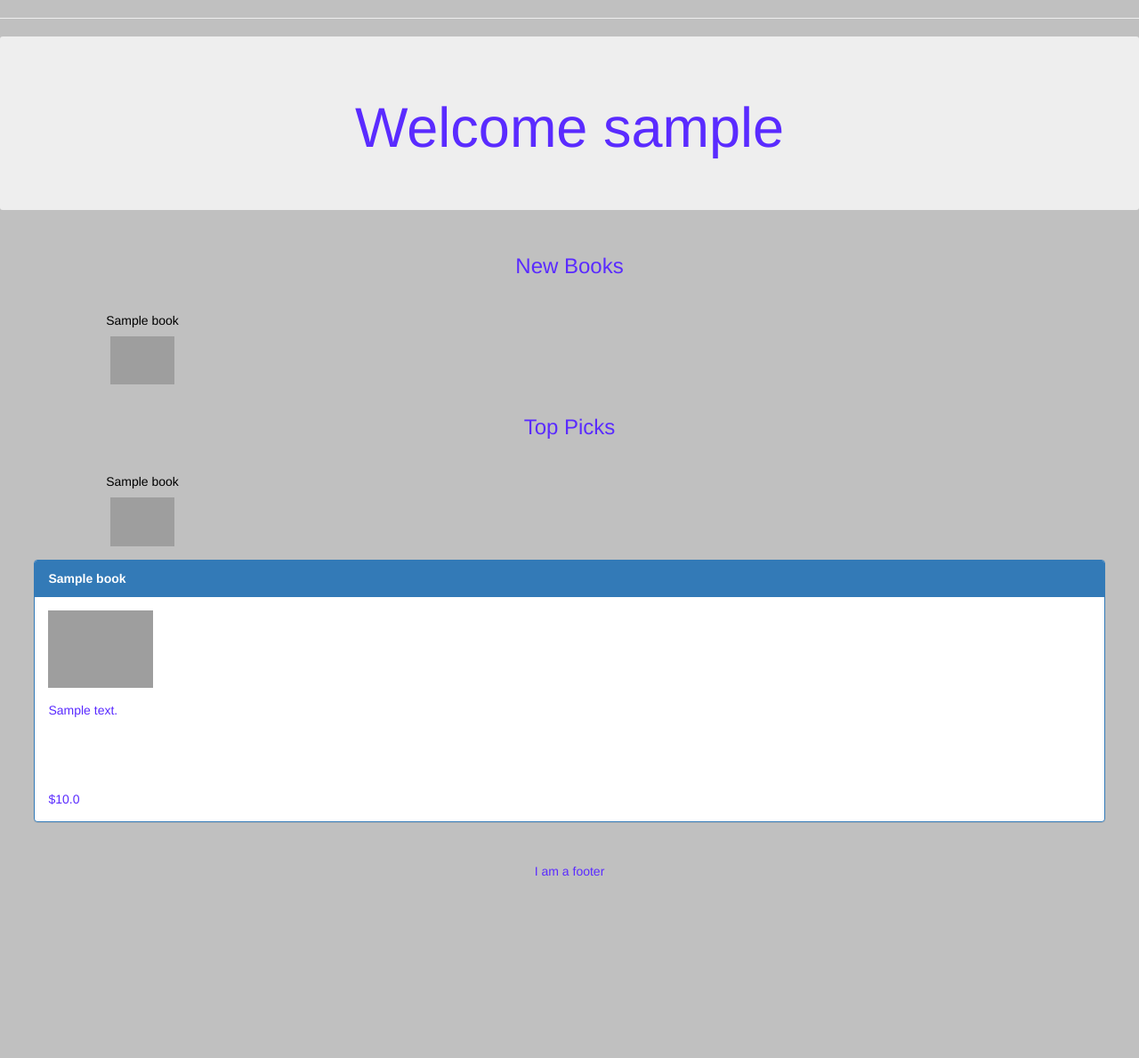
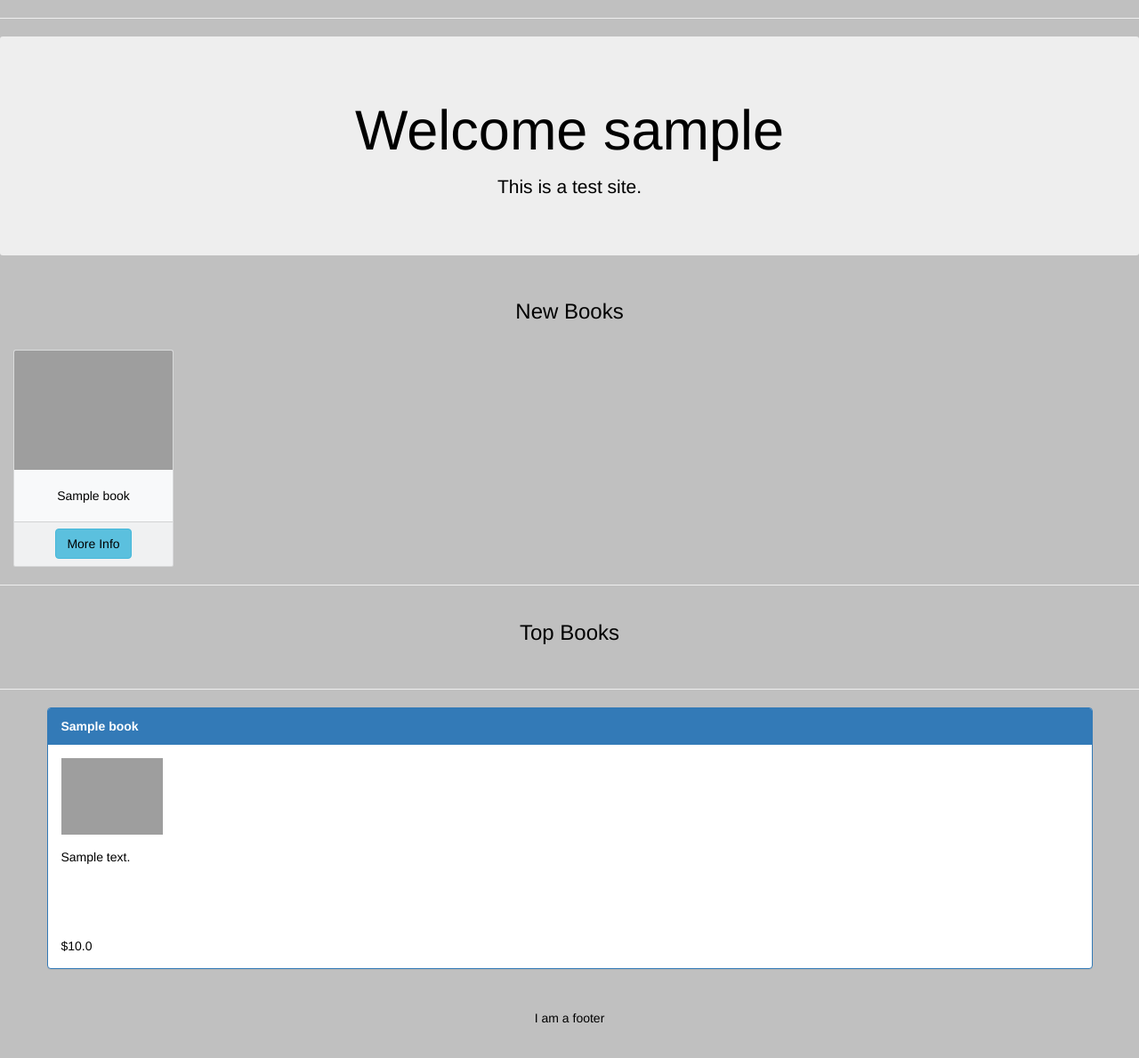
Before and after one commit to Gurjit29/BookstoreApp, a Flask app: page / in a window 1280 px wide. Shown: the part 62-1251 px from the top of the page at 89% size. Before the commit the page ends 1047 px from the top, so only its background shows below. Run offline with Flask 2, Linux system fonts and the light colour scheme; a user stored in the database is signed in; tables that the repository leaves empty hold one stand-in row (values such as "Sample post"); some libraries are stand-ins or nearby versions; grey boxes are pictures that could not be loaded.

Commit message:
fixed up main pages

```diff
--- a/app/static/custom.css
+++ b/app/static/custom.css
@@ -48,3 +48,7 @@ a:hover{
 .container{
     background-color: #C0C0C0;
 }
+
+hr.style1{
+	border-top: 1px solid #8c8b8b;
+}
--- a/app/templates/base.html
+++ b/app/templates/base.html
@@ -15,7 +15,7 @@
     {% endif %}
 
 </head>
-<body style="background-color:#C0C0C0; color: #5A2BFF;" >
+<body style="background-color:#C0C0C0; color: black;" >
 
 <nav class="navbar navbar-expand-lg navbar-light bg-light ">
 <div class = "container" >
--- a/app/templates/index.html
+++ b/app/templates/index.html
@@ -5,44 +5,57 @@
 {% block content %}
 
 <div class="jumbotron text-center">
-    <h1>Welcome {{current_user.username }}</h1>
+    <h1 class="display-4">Welcome {{current_user.username }}</h1>
+    <p class="lead">This is a test site.</p>
 </div>
 
 <div class="container-fluid bg-3 text-center">
     <h3>New Books</h3><br>
     <div class="row">
-    {% for book in books %}
+        {% for book in books[:4]%}
         <div class="col-sm-3">
-        <h5><a href="/book?id={{book.id}}">{{book.title}}</a></h5>
-        <a href="/book?id={{book.id}}">
-        <img class="mb-4" src="{{book.url}}" class="img-responsive"
-        style="width:25%" alt="Book Image">
-    </a>
+            <div class="card w-40 h-100 text-center bg-light" style="width: 18rem;">
+                <img class="card-img-top" src="{{book.url}}" alt="Card image cap">
+                <div class="card-body">
+                    <h5 class="card-title">{{book.title}}</h5>
                 </div>
-    <br>
-    {% endfor %}
+                <div class="card-footer">
+                    <a href="/book?id={{book.id}}" class="btn btn-info">More Info</a>
                 </div>
             </div>
-
-<div class="container-fluid bg-2 text-center">
-    <h3>Top Picks</h3><br>
-    <div class="row">
-    {% for book in books %}
-    <div class="col-sm-3">
-        <h5><a href="/book?id={{book.id}}">{{book.title}}</a></h5>
-        <a href="/book?id={{book.id}}">
-        <img class="mb-4" src="{{book.url}}" class="img-responsive"
-        style="width:25%" alt="Book Image">
-        </a>
         </div>
         {% endfor %}
     </div>
 </div>
 
+<hr class="style1">
+
+<div class="container-fluid bg-3 text-center">
+    <h3>Top Books</h3><br>
+    <div class="row">
+        {% for book in books[3:]%}
+        <div class="col-sm-3">
+            <div class="card w-40 h-100 text-center bg-light" style="width: 18rem;">
+                <img class="card-img-top" src="{{book.url}}" alt="Card image cap">
+                <div class="card-body">
+                    <h5 class="card-title">{{book.title}}</h5>
+                </div>
+                <div class="card-footer">
+                    <a href="/book?id={{book.id}}" class="btn btn-info">More Info</a>
+                </div>
+            </div>
+        </div>
+        {% endfor %}
+    </div>
+</div>
+
+<hr class="style1">
+
+<div class="container-fluid mt-4">
     <div class="list-unstyled">
         {% for book in books %}
         <div class="panel panel-primary" style="margin-left:3%;margin-right:3%">
-        <div class="panel-heading" ><b>{{book.title}}</b></div>
+            <div class="panel-heading" href="/book?id={{book.id}}"><b>{{book.title}}</b></div>
             <div class="panel-body">
                 <img class="mb-4" src="{{book.url}}" class="img-responsive"
                 style="width:10%" alt="Book Image">
@@ -56,5 +69,6 @@
         </div>
         {% endfor %}
     </div>
+</div>
 
 {% endblock %}
```
Also changed, not shown: app.db. Lines whose indentation alone changed are shown as unchanged.
